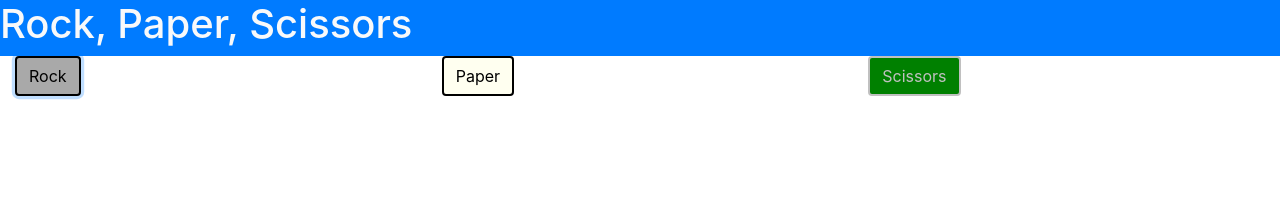
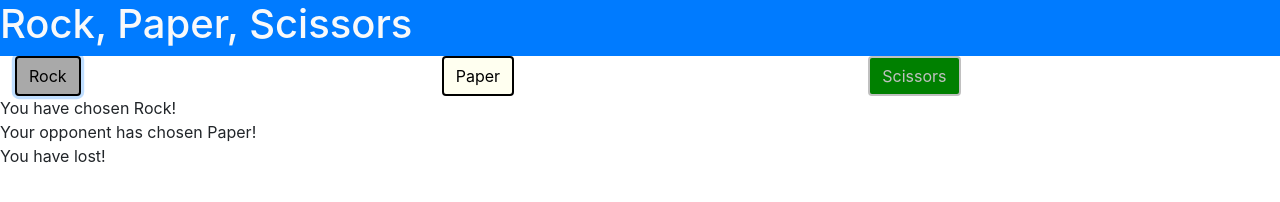
Before and after one commit to JoshuaStudebaker/rock-paper-scissors, a plain HTML site: page index.html in a window 1280 px wide. Both pictures are taken after a click on the button "Rock". Drawn offline with nearby package versions, Linux system fonts and the light colour scheme.

Commit message:
basic rough

```diff
--- a/app.js
+++ b/app.js
@@ -20,7 +20,6 @@ let tools = [
 ];
 
 function play(playerChoice) {
-  debugger;
   let toolIndexNumber = 0;
 
   switch (playerChoice) {
@@ -35,12 +34,13 @@ function play(playerChoice) {
   }
 
   let choice = tools[toolIndexNumber];
-  console.log(choice);
+  document.getElementById("yourChoice").innerHTML =
+    "You have chosen " + choice.name + "!";
   let opponent = foe();
-  console.log(opponent);
+
   let wins = winner(choice, opponent);
-  console.log(wins);
-  return winner;
+
+  return wins;
   // return choice;
 }
 
@@ -56,21 +56,24 @@ function foe() {
     computerChoice = "Scissors";
   }
 
-  console.log(computerChoice);
+  document.getElementById("computerChoice").innerHTML =
+    "Your opponent has chosen " + computerChoice + "!";
   return computerChoice;
 }
 
 function winner(choice, computerChoice) {
-  let result = "";
+  let outcome = "";
+  let element = document.getElementById("resultsDisplay");
 
   if (choice.beats == computerChoice) {
-    result = "win";
+    outcome = "won";
   } else if (choice.loses == computerChoice) {
-    result = "lose";
+    outcome = "lost";
   } else {
-    result = "ties";
+    outcome = "tied";
   }
 
-  console.log(result);
-  return result;
+  let display = "You have " + outcome + "!";
+
+  element.innerHTML = display;
 }
--- a/index.html
+++ b/index.html
@@ -45,6 +45,9 @@
           </button>
         </div>
       </div>
+      <div class="row" id="yourChoice"></div>
+      <div class="row" id="computerChoice"></div>
+      <div class="row" id="resultsDisplay"></div>
     </main>
 
     <footer class="container-fluid"></footer>
```
